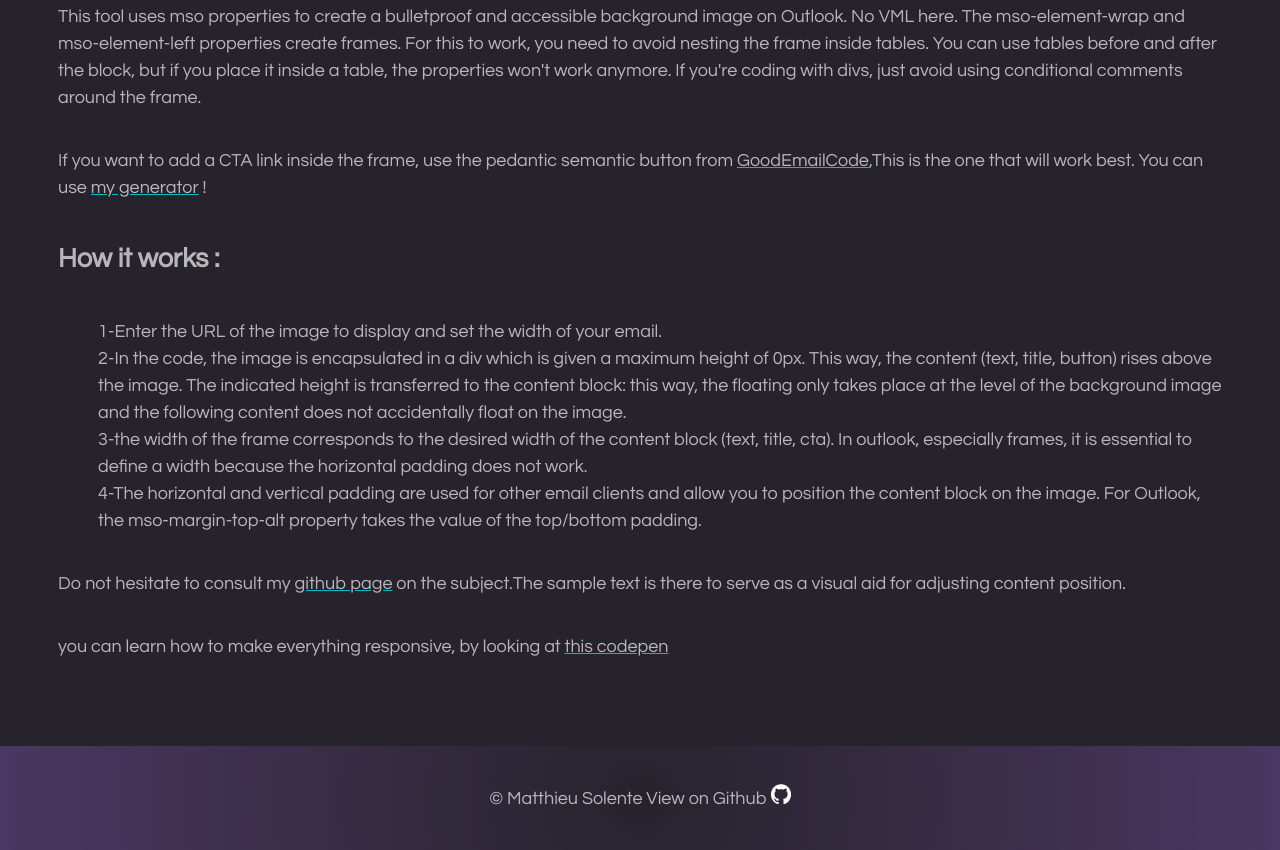
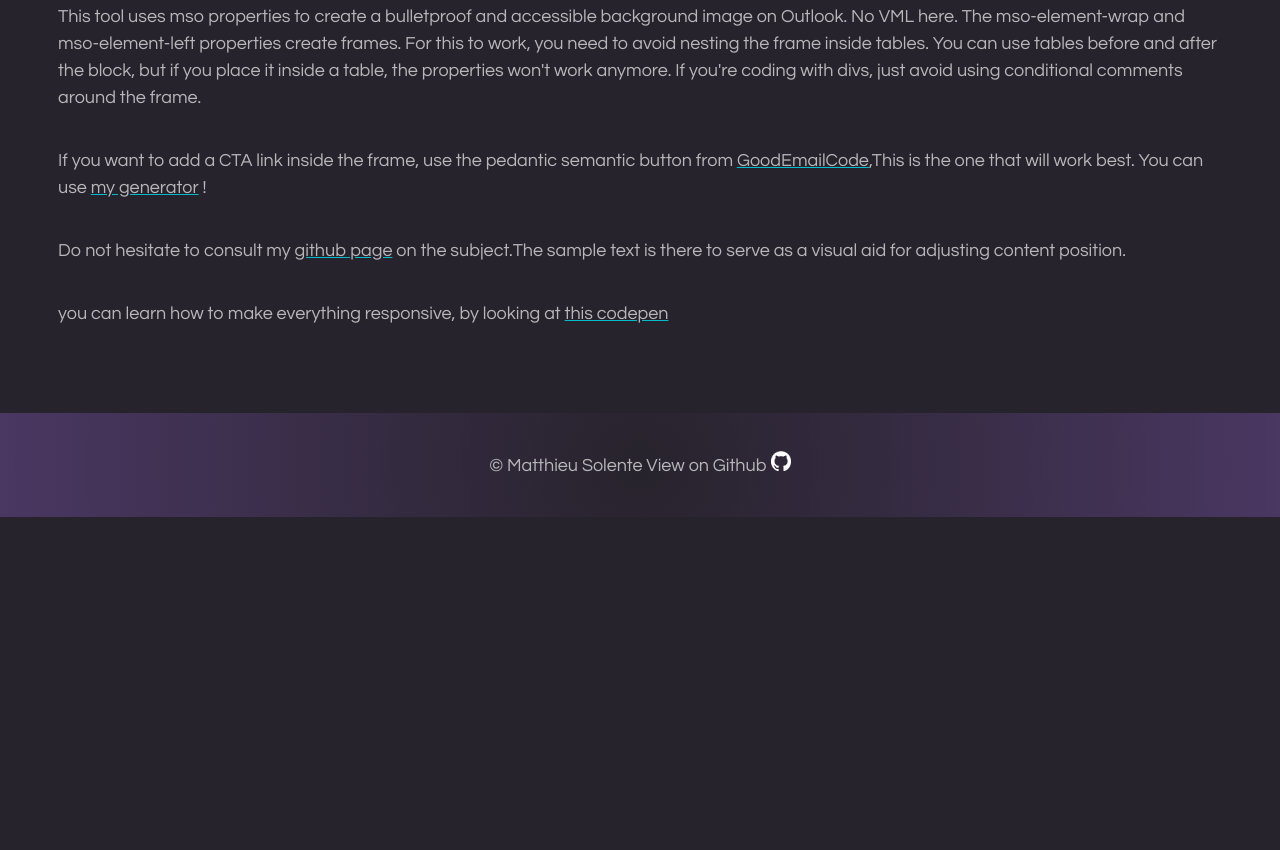
Before and after one commit to matthieuSolente/mso-faux-absolute-generator, a plain HTML site: page index.html in a window 1280 px wide. Shown: the part 1781-2631 px from the top of the page. After the commit the page ends 2298 px from the top, so only its background shows below. Drawn offline with nearby package versions, Linux system fonts and the light colour scheme.

Commit message:
Update index.html

```diff
--- a/index.html
+++ b/index.html
@@ -129,13 +129,7 @@
         <div class="flex-row">
           <p>This tool uses mso properties to create a bulletproof and accessible background image on Outlook. No VML here. The mso-element-wrap and mso-element-left properties create frames. For this to work, you need to avoid nesting the frame inside tables. You can use tables before and after the block, but if you place it inside a table, the properties won't work anymore. If you're coding with divs, just avoid using conditional comments around the frame.</p>
           <p>If you want to add a CTA link inside the frame, use the pedantic semantic button from <a target="_blank" href="https://www.goodemailcode.com/email-code/link-button">GoodEmailCode</a>,This is the one that will work best. You can use <a target="_blank" href="https://codepen.io/matthieuSolente/pen/abRpPOX">my generator</a> !</p>
-          <h3>How it works :</h3>
-          <ol>
-          <li>1-Enter the URL of the image to display and set the width of your email. </li>
-          <li>2-In the code, the image is encapsulated in a div which is given a maximum height of 0px. This way, the content (text, title, button) rises above the image. The indicated height is transferred to the content block: this way, the floating only takes place at the level of the background image and the following content does not accidentally float on the image.</li>
-          <li>3-the width of the frame corresponds to the desired width of the content block (text, title, cta). In outlook, especially frames, it is essential to define a width because the horizontal padding does not work.</li>
-          <li>4-The horizontal and vertical padding are used for other email clients and allow you to position the content block on the image. For Outlook, the mso-margin-top-alt property takes the value of the top/bottom padding.</li>
-        </ol>
+
           <p>Do not hesitate to consult my <a href="https://github.com/matthieuSolente/mso-faux-absolute" target="_blank">github page</a> on the subject.</p>
           <p>The sample text is there to serve as a visual aid for adjusting content position.</p>
           <p>you can learn how to make everything responsive, by looking at <a href="https://codepen.io/matthieuSolente/pen/ZEqXgPL" target="_blank"> this codepen</a>
```
